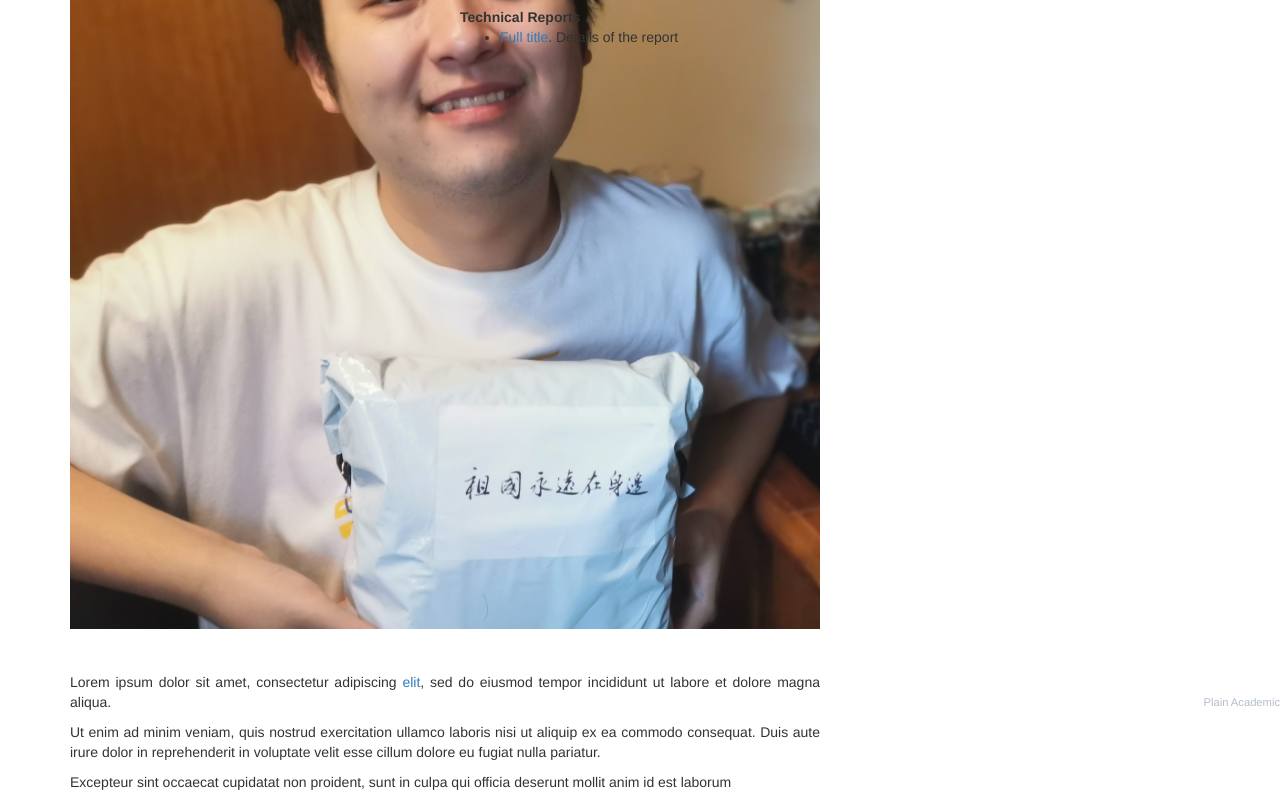
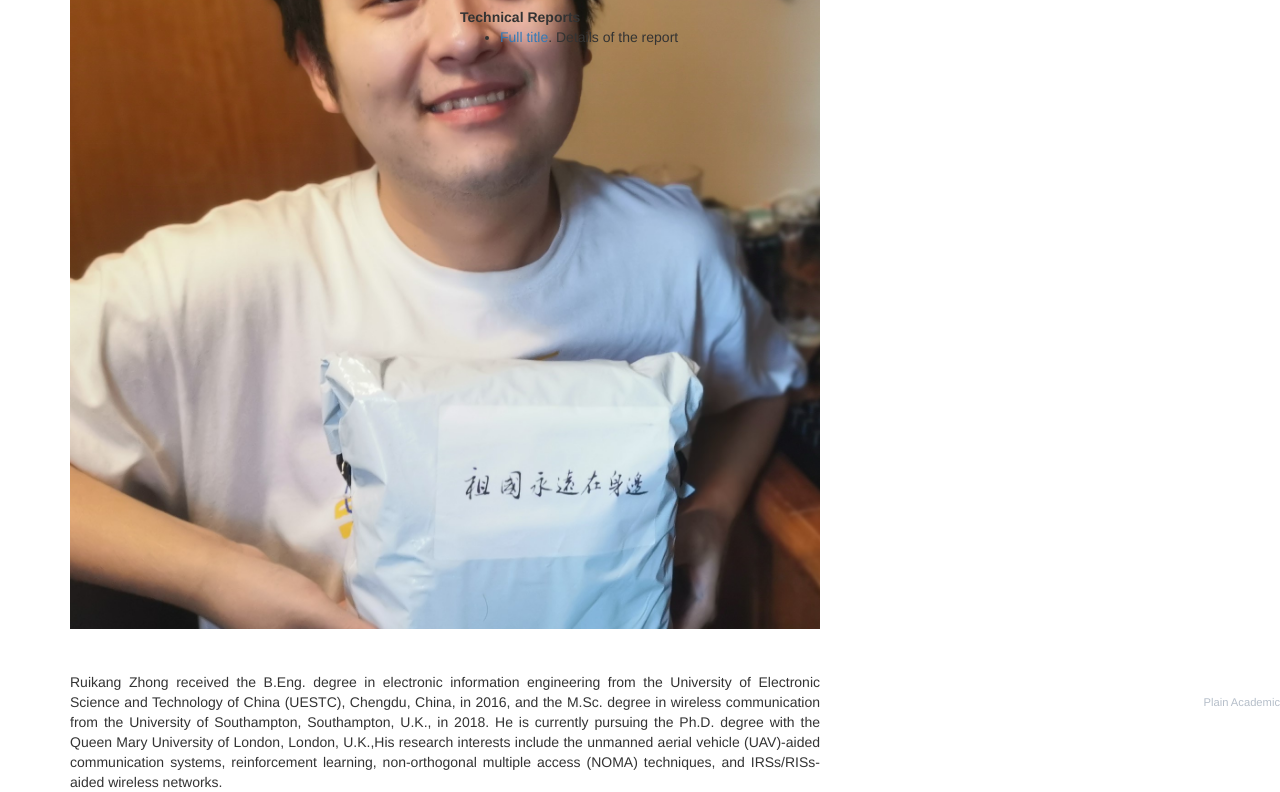
Before and after one commit to Frost-Armor/Frost-Armor.github.io, a plain HTML site: page index.html in a window 1280 px wide. Shown: the part 413-1205 px from the top of the page. Drawn offline with nearby package versions, Linux system fonts and the light colour scheme.

Commit message:
Update index.html

```diff
--- a/index.html
+++ b/index.html
@@ -54,11 +54,11 @@
                 <img class="img-responsive" src="PhotoHalf.jpg" alt=""><br>
 
                 <div style="margin-top:3%; text-align:justify;">
-					<p>Lorem ipsum dolor sit amet, consectetur adipiscing <a href="#">elit</a>, sed do eiusmod tempor incididunt ut labore et dolore magna aliqua.</p>
+					<p>Ruikang Zhong received the B.Eng. degree in electronic information engineering from the University of Electronic Science and Technology of China (UESTC), Chengdu, China, in 2016, and the M.Sc. degree in wireless communication from the University of Southampton, Southampton, U.K., in 2018. He is currently pursuing the Ph.D. degree with the Queen Mary University of London, London, U.K.,His research interests include the unmanned aerial vehicle (UAV)-aided communication systems, reinforcement learning, non-orthogonal multiple access (NOMA) techniques, and IRSs/RISs-aided wireless networks.</p>
 
-					<p>Ut enim ad minim veniam, quis nostrud exercitation ullamco laboris nisi ut aliquip ex ea commodo consequat. Duis aute irure dolor in reprehenderit in voluptate velit esse cillum dolore eu fugiat nulla pariatur.</p>
+<!-- 					<p>Ut enim ad minim veniam, quis nostrud exercitation ullamco laboris nisi ut aliquip ex ea commodo consequat. Duis aute irure dolor in reprehenderit in voluptate velit esse cillum dolore eu fugiat nulla pariatur.</p>
 
-					<p>Excepteur sint occaecat cupidatat non proident, sunt in culpa qui officia deserunt mollit anim id est laborum</p>
+					<p>Excepteur sint occaecat cupidatat non proident, sunt in culpa qui officia deserunt mollit anim id est laborum</p> -->
                 </div>
             </div>
 
```
